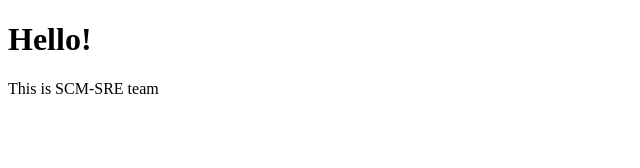
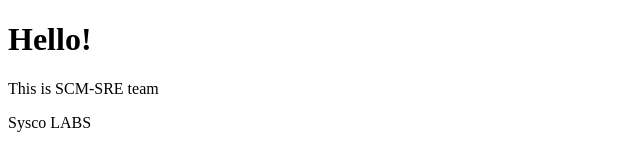
Before and after one commit to nkdsilva/web-html, a plain HTML site: page index.html in a window 1280 px wide. Shown: the full height of the page, 0-640 px from the left. Drawn offline with Linux system fonts and the light colour scheme.

Commit message:
Edit html file

```diff
--- a/index.html
+++ b/index.html
@@ -8,6 +8,6 @@
 <body>
     <h1>Hello!</h1>
     <p>This is SCM-SRE team</p>
-    <p></p>
+    <p>Sysco LABS</p>
 </body>
 </html>
```
